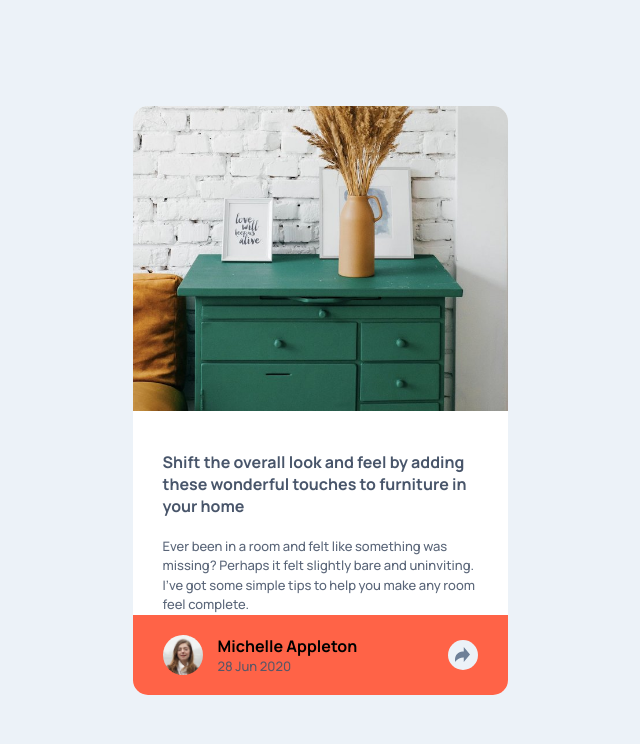
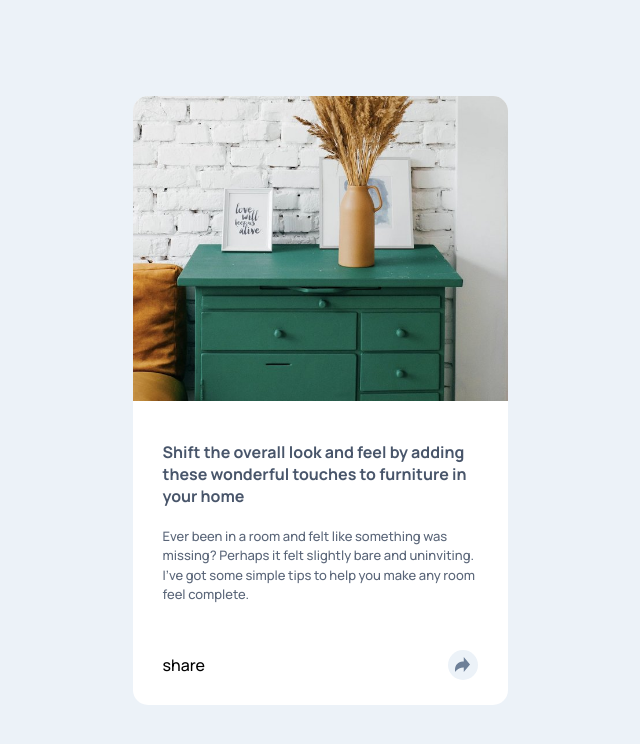
Before and after one commit to dzevad-cyber/frontmentor-preview-card, a website: page index.html in a window 1280 px wide. Shown: the whole page, without its empty margins (320-960 px from the left). Drawn offline with Linux system fonts and the light colour scheme.

Commit message:
added animation on button clicked, added typescript

```diff
--- a/index.html
+++ b/index.html
@@ -11,6 +11,7 @@
       href="./images/favicon-32x32.png"
     />
     <link rel="stylesheet" href="style.css" />
+    <script src="./shareBtnAnimationMobile.js" type="module" defer></script>
 
     <title>Frontend Mentor | Article preview component</title>
   </head>
@@ -37,7 +38,10 @@
             </p>
           </section>
           <div class="preview-card__creator-box">
+            <!-- preview-card__creator
+            =============================== -->
             <article class="preview-card__creator">
+              <div class="preview-card__creator-wrapper">
                 <div class="preview-card__creator-img">
                   <img
                     src="./images/avatar-michelle.jpg"
@@ -51,20 +55,58 @@
                   >
                   <span class="preview-card__date">28 Jun 2020</span>
                 </div>
-              <div class="preview-card__share-img">
+              </div>
+
+              <!-- on btn click share component
+              =============================== -->
+              <ul class="preview-card__share">
+                <li>share</li>
+                <li>
+                  <a href="#">
+                    <img
+                      class="icon-plus"
+                      src="./images/icon-facebook.svg"
+                      alt="facebook icon"
+                      title="facebook icon link"
+                    />
+                  </a>
+                </li>
+                <li>
+                  <a href="#">
+                    <img
+                      class="icon-plus"
+                      src="./images/icon-twitter.svg"
+                      alt="twitter"
+                      title="twitter icon link"
+                    />
+                  </a>
+                </li>
+                <li>
+                  <a href="#">
+                    <img
+                      class="icon-plus"
+                      src="./images/icon-pinterest.svg"
+                      alt="pintrest"
+                      title="pintrest icon link"
+                    />
+                  </a>
+                </li>
+              </ul>
+              <!-- ### end on btn click share component -->
+
+              <button class="preview-card__btn-share">
                 <img
                   src="./images/icon-share.svg"
                   alt="share icon"
                   title="share"
                   class="icon"
                 />
-              </div>
+              </button>
             </article>
+            <!-- ### end preview-card__creator -->
           </div>
         </section>
       </article>
     </main>
-    <!--   Michelle Appleton 28 Jun 2020
-    Share -->
   </body>
 </html>
--- /dev/null
+++ b/shareBtnAnimationMobile.js
@@ -0,0 +1,6 @@
+"use strict";
+const btnShare = document.querySelector('.preview-card__btn-share');
+const previewCardCreatorBox = document.querySelector('.preview-card__creator-box');
+btnShare.addEventListener('click', (e) => {
+    previewCardCreatorBox.classList.toggle('preview-card__creator-box--onClick');
+});
--- a/style.css
+++ b/style.css
@@ -96,25 +96,44 @@ img {
 }
 
 .preview-card__creator-box {
-  background-color: tomato;
   padding: 2rem 3rem;
+  transition: background-color 0.3s;
 }
 
+.preview-card__btn-share {
+  all: unset;
+
+  display: grid;
+  justify-self: end;
+  place-content: center;
+
+  cursor: pointer;
+  background-color: var(--bg-base);
+  border-radius: 100px;
+  width: 30px;
+  height: 30px;
+}
+
+/* --- preview-card__creator styles --- */
 .preview-card__creator {
   display: grid;
-  grid-template-columns: min-content max-content 1fr;
+  grid-template-columns: 1fr min-content;
   column-gap: 1.5rem;
   align-items: center;
 }
 
-.preview-card__share-img {
-  justify-self: end;
-  background-color: var(--bg-base);
-  border-radius: 100px;
-  width: 30px;
-  height: 30px;
+.preview-card__creator-wrapper {
+  grid-column: 1 / 2;
+  grid-row: 1 / 2;
+
   display: grid;
-  place-content: center;
+  grid-auto-flow: column;
+  grid-auto-columns: min-content max-content;
+  column-gap: 20px;
+
+  opacity: 0;
+  visibility: none;
+  z-index: -1;
 }
 
 .preview-card__creator-img {
@@ -123,6 +142,28 @@ img {
   border-radius: 50%;
   overflow: hidden;
 }
+
+.preview-card__creator-info {
+  display: grid;
+}
+/* --- preview-card__creator styles END --- */
+
+/* --- preview-card__share styles --- */
+.preview-card__share {
+  display: grid;
+  grid-row: 1 / 2;
+  grid-column: 1 / 2;
+  align-items: center;
+
+  grid-auto-flow: column;
+}
+/* --- preview-card__share styles END --- */
+
+/* --- on preview-card__btn-share clicked styles ---*/
+.preview-card__creator-box--onClick {
+  background-color: var(--color-text);
+}
+/* --- on preview-card__btn-share clicked styles END --- */
 
 .preview-card__about,
 .preview-card__date {
@@ -139,10 +180,7 @@ img {
   font-size: var(--fz-small);
   line-height: 1.5;
   font-weight: var(--fw-medium);
-}
-
-.preview-card__creator-info {
-  display: grid;
+  margin-bottom: 20px;
 }
 
 .preview-card__title {
@@ -164,3 +202,8 @@ img {
   width: 15px;
   height: 15px;
 }
+
+.icon-plus {
+  width: 25px;
+  height: 25px;
+}
```
Also changed, not shown: package.json (added, +23 -0 lines), shareBtnAnimationMobile.ts (added, +11 -0 lines), style-guide.md (+1 -1 lines), tsconfig.json (added, +101 -0 lines), 2 other files. Lines whose indentation alone changed are shown as unchanged.
